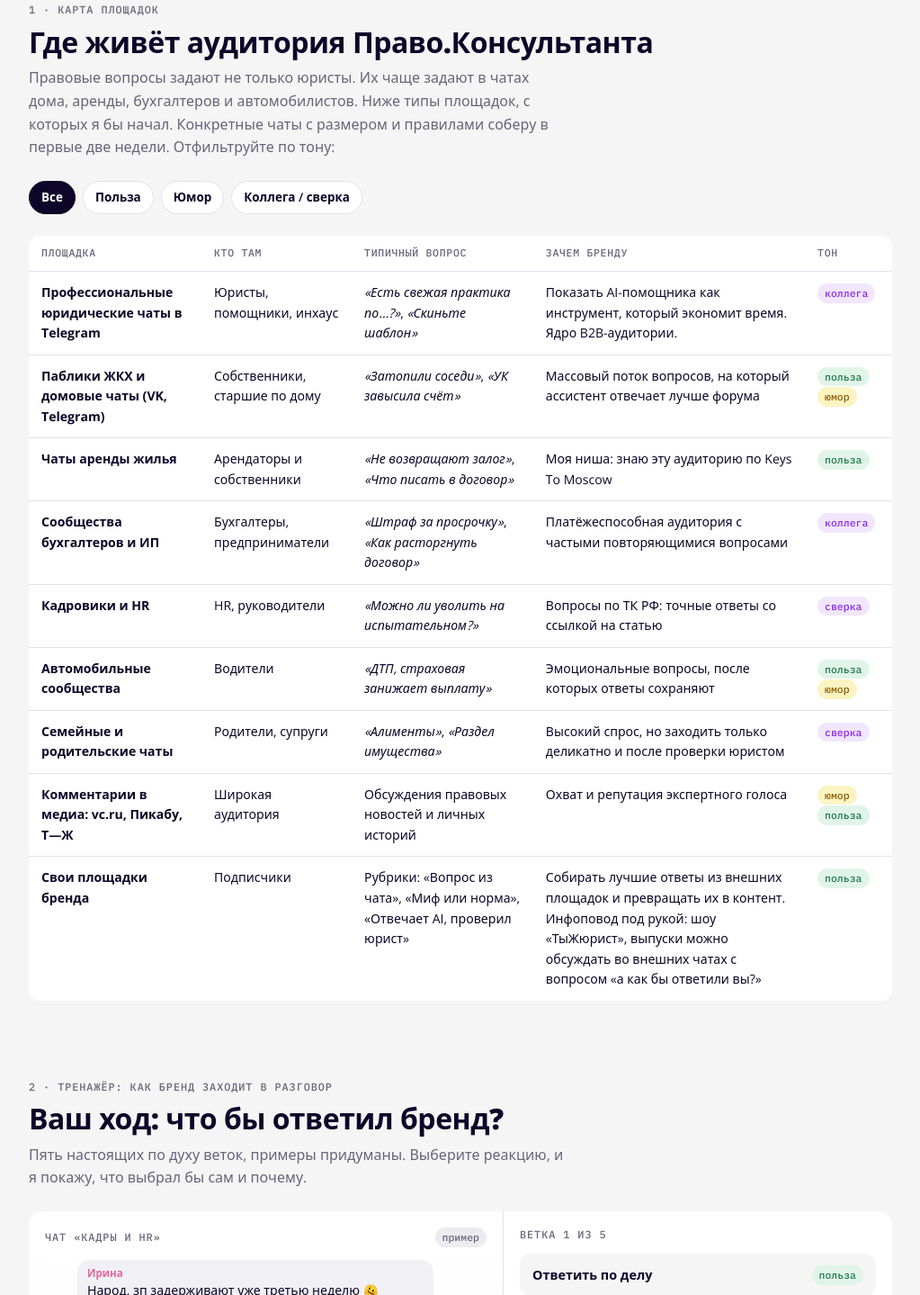
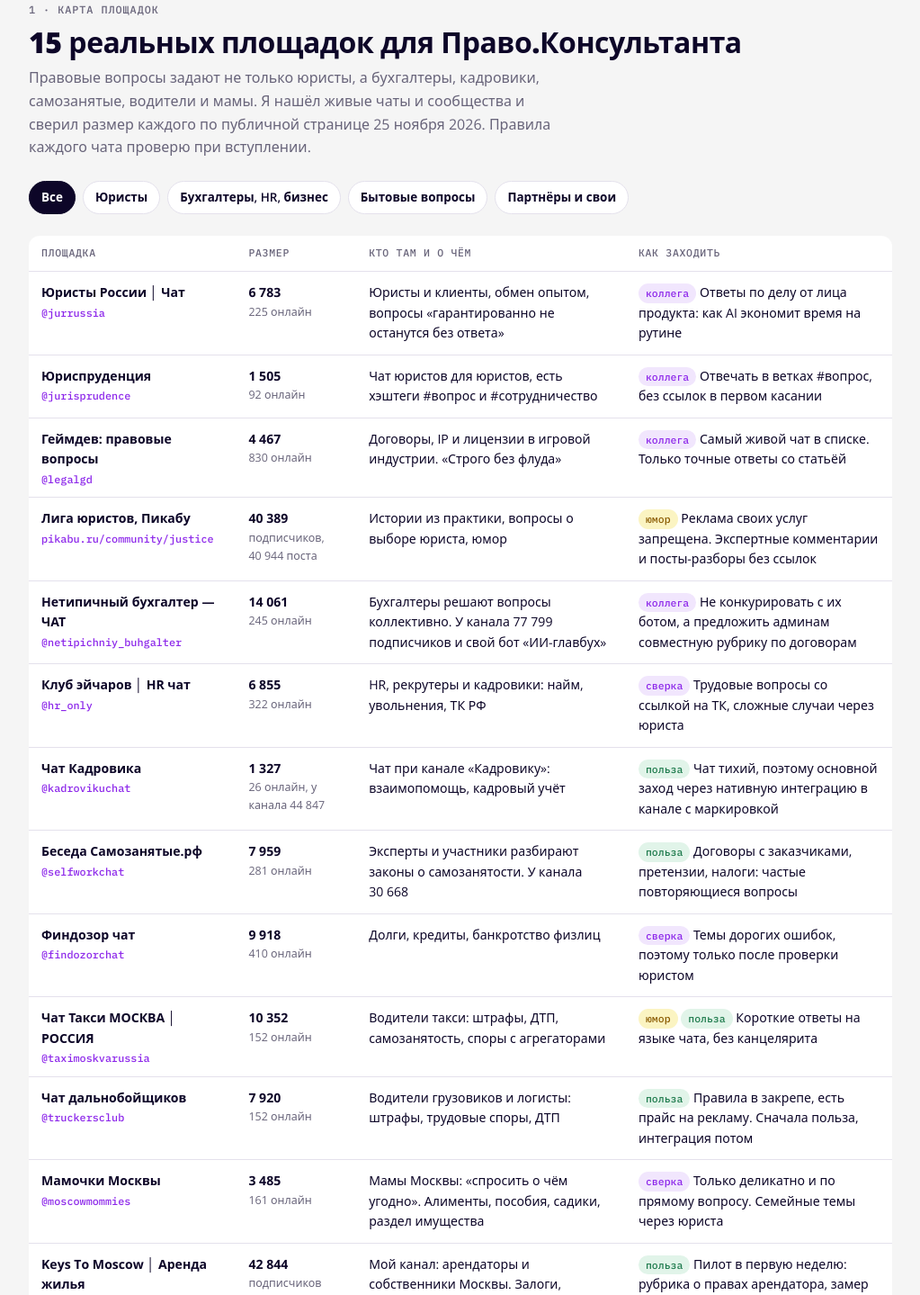
Before and after one commit to artyom-nekrasov/artyom-nekrasov.github.io, a plain HTML site: page index.html in a window 1280 px wide. Shown: the part 1762-3201 px from the top of the page at 90% size, without its empty margins (128-1151 px from the left). Drawn offline with nearby package versions, Linux system fonts and the light colour scheme.

Commit message:
Update index.html

```diff
--- a/index.html
+++ b/index.html
@@ -99,7 +99,11 @@ tbody tr{transition:background .2s,opacity .3s}
 tbody tr:hover{background:#FAF6FF}
 tbody tr.dim{opacity:.25}
 tr:last-child td{border-bottom:0}
-td:first-child{font-weight:700;width:20%}
+td:first-child{font-weight:700;width:24%}
+td .h{display:block;font:500 .74rem/1.3 var(--f-mono);color:var(--accent);text-decoration:none;margin-top:3px;word-break:break-all}
+td .h:hover{text-decoration:underline}
+td.num{font-weight:700;font-variant-numeric:tabular-nums;white-space:nowrap}
+td.num span{display:block;font-weight:400;font-size:.78rem;color:var(--muted);white-space:normal}
 td q{font-style:italic;quotes:"«" "»"}
 .trainer{background:var(--card);border-radius:16px;display:grid;grid-template-columns:1.1fr .9fr;overflow:hidden;min-height:470px}
 .trainer>*{min-width:0}
@@ -246,31 +250,39 @@ footer .copy small{color:var(--lime)}
 <section aria-labelledby="map-h">
   <div class="head">
     <div class="label">1 · Карта площадок</div>
-    <h2 id="map-h">Где живёт аудитория Право.Консультанта</h2>
-    <p class="muted">Правовые вопросы задают не только юристы. Их чаще задают в чатах дома, аренды, бухгалтеров и автомобилистов. Ниже типы площадок, с которых я бы начал. Конкретные чаты с размером и правилами соберу в первые две недели. Отфильтруйте по тону:</p>
+    <h2 id="map-h">15 реальных площадок для Право.Консультанта</h2>
+    <p class="muted">Правовые вопросы задают не только юристы, а бухгалтеры, кадровики, самозанятые, водители и мамы. Я нашёл живые чаты и сообщества и сверил размер каждого по публичной странице 25 ноября 2026. Правила каждого чата проверю при вступлении.</p>
   </div>
-  <div class="filters" role="group" aria-label="Фильтр по тону">
+  <div class="filters" role="group" aria-label="Фильтр по аудитории">
     <button type="button" data-f="all" aria-pressed="true">Все</button>
-    <button type="button" data-f="ok" aria-pressed="false">Польза</button>
-    <button type="button" data-f="fun" aria-pressed="false">Юмор</button>
-    <button type="button" data-f="law" aria-pressed="false">Коллега / сверка</button>
+    <button type="button" data-f="law" aria-pressed="false">Юристы</button>
+    <button type="button" data-f="biz" aria-pressed="false">Бухгалтеры, HR, бизнес</button>
+    <button type="button" data-f="life" aria-pressed="false">Бытовые вопросы</button>
+    <button type="button" data-f="own" aria-pressed="false">Партнёры и свои</button>
   </div>
   <div class="tbl">
     <table>
-      <thead><tr><th>Площадка</th><th>Кто там</th><th>Типичный вопрос</th><th>Зачем бренду</th><th>Тон</th></tr></thead>
+      <thead><tr><th>Площадка</th><th>Размер</th><th>Кто там и о чём</th><th>Как заходить</th></tr></thead>
       <tbody id="map">
-        <tr data-t="law"><td>Профессиональные юридические чаты в Telegram</td><td>Юристы, помощники, инхаус</td><td><q>Есть свежая практика по…?</q>, <q>Скиньте шаблон</q></td><td>Показать AI-помощника как инструмент, который экономит время. Ядро B2B-аудитории.</td><td><span class="chip c-law">коллега</span></td></tr>
-        <tr data-t="ok fun"><td>Паблики ЖКХ и домовые чаты (VK, Telegram)</td><td>Собственники, старшие по дому</td><td><q>Затопили соседи</q>, <q>УК завысила счёт</q></td><td>Массовый поток вопросов, на который ассистент отвечает лучше форума</td><td><span class="chip c-ok">польза</span> <span class="chip c-fun">юмор</span></td></tr>
-        <tr data-t="ok"><td>Чаты аренды жилья</td><td>Арендаторы и собственники</td><td><q>Не возвращают залог</q>, <q>Что писать в договор</q></td><td>Моя ниша: знаю эту аудиторию по Keys To Moscow</td><td><span class="chip c-ok">польза</span></td></tr>
-        <tr data-t="law"><td>Сообщества бухгалтеров и ИП</td><td>Бухгалтеры, предприниматели</td><td><q>Штраф за просрочку</q>, <q>Как расторгнуть договор</q></td><td>Платёжеспособная аудитория с частыми повторяющимися вопросами</td><td><span class="chip c-law">коллега</span></td></tr>
-        <tr data-t="law"><td>Кадровики и HR</td><td>HR, руководители</td><td><q>Можно ли уволить на испытательном?</q></td><td>Вопросы по ТК РФ: точные ответы со ссылкой на статью</td><td><span class="chip c-law">сверка</span></td></tr>
-        <tr data-t="ok fun"><td>Автомобильные сообщества</td><td>Водители</td><td><q>ДТП, страховая занижает выплату</q></td><td>Эмоциональные вопросы, после которых ответы сохраняют</td><td><span class="chip c-ok">польза</span> <span class="chip c-fun">юмор</span></td></tr>
-        <tr data-t="law"><td>Семейные и родительские чаты</td><td>Родители, супруги</td><td><q>Алименты</q>, <q>Раздел имущества</q></td><td>Высокий спрос, но заходить только деликатно и после проверки юристом</td><td><span class="chip c-law">сверка</span></td></tr>
-        <tr data-t="fun ok"><td>Комментарии в медиа: vc.ru, Пикабу, Т—Ж</td><td>Широкая аудитория</td><td>Обсуждения правовых новостей и личных историй</td><td>Охват и репутация экспертного голоса</td><td><span class="chip c-fun">юмор</span> <span class="chip c-ok">польза</span></td></tr>
-        <tr data-t="ok"><td>Свои площадки бренда</td><td>Подписчики</td><td>Рубрики: «Вопрос из чата», «Миф или норма», «Отвечает AI, проверил юрист»</td><td>Собирать лучшие ответы из внешних площадок и превращать их в контент. Инфоповод под рукой: шоу «ТыЖюрист», выпуски можно обсуждать во внешних чатах с вопросом «а как бы ответили вы?»</td><td><span class="chip c-ok">польза</span></td></tr>
+        <tr data-t="law"><td>Юристы России │ Чат<a class="h" href="https://t.me/jurrussia" target="_blank" rel="noopener">@jurrussia</a></td><td class="num">6 783<span>225 онлайн</span></td><td>Юристы и клиенты, обмен опытом, вопросы «гарантированно не останутся без ответа»</td><td><span class="chip c-law">коллега</span> Ответы по делу от лица продукта: как AI экономит время на рутине</td></tr>
+        <tr data-t="law"><td>Юриспруденция<a class="h" href="https://t.me/jurisprudence" target="_blank" rel="noopener">@jurisprudence</a></td><td class="num">1 505<span>92 онлайн</span></td><td>Чат юристов для юристов, есть хэштеги #вопрос и #сотрудничество</td><td><span class="chip c-law">коллега</span> Отвечать в ветках #вопрос, без ссылок в первом касании</td></tr>
+        <tr data-t="law"><td>Геймдев: правовые вопросы<a class="h" href="https://t.me/legalgd" target="_blank" rel="noopener">@legalgd</a></td><td class="num">4 467<span>830 онлайн</span></td><td>Договоры, IP и лицензии в игровой индустрии. «Строго без флуда»</td><td><span class="chip c-law">коллега</span> Самый живой чат в списке. Только точные ответы со статьёй</td></tr>
+        <tr data-t="law life"><td>Лига юристов, Пикабу<a class="h" href="https://pikabu.ru/community/justice" target="_blank" rel="noopener">pikabu.ru/community/justice</a></td><td class="num">40 389<span>подписчиков, 40&nbsp;944 поста</span></td><td>Истории из практики, вопросы о выборе юриста, юмор</td><td><span class="chip c-fun">юмор</span> Реклама своих услуг запрещена. Экспертные комментарии и посты-разборы без ссылок</td></tr>
+        <tr data-t="biz"><td>Нетипичный бухгалтер — ЧАТ<a class="h" href="https://t.me/netipichniy_buhgalter" target="_blank" rel="noopener">@netipichniy_buhgalter</a></td><td class="num">14 061<span>245 онлайн</span></td><td>Бухгалтеры решают вопросы коллективно. У канала 77&nbsp;799 подписчиков и свой бот «ИИ-главбух»</td><td><span class="chip c-law">коллега</span> Не конкурировать с их ботом, а предложить админам совместную рубрику по договорам</td></tr>
+        <tr data-t="biz"><td>Клуб эйчаров │ HR чат<a class="h" href="https://t.me/hr_only" target="_blank" rel="noopener">@hr_only</a></td><td class="num">6 855<span>322 онлайн</span></td><td>HR, рекрутеры и кадровики: найм, увольнения, ТК РФ</td><td><span class="chip c-law">сверка</span> Трудовые вопросы со ссылкой на ТК, сложные случаи через юриста</td></tr>
+        <tr data-t="biz"><td>Чат Кадровика<a class="h" href="https://t.me/kadrovikuchat" target="_blank" rel="noopener">@kadrovikuchat</a></td><td class="num">1 327<span>26 онлайн, у канала 44&nbsp;847</span></td><td>Чат при канале «Кадровику»: взаимопомощь, кадровый учёт</td><td><span class="chip c-ok">польза</span> Чат тихий, поэтому основной заход через нативную интеграцию в канале с маркировкой</td></tr>
+        <tr data-t="biz"><td>Беседа Самозанятые.рф<a class="h" href="https://t.me/selfworkchat" target="_blank" rel="noopener">@selfworkchat</a></td><td class="num">7 959<span>281 онлайн</span></td><td>Эксперты и участники разбирают законы о самозанятости. У канала 30&nbsp;668</td><td><span class="chip c-ok">польза</span> Договоры с заказчиками, претензии, налоги: частые повторяющиеся вопросы</td></tr>
+        <tr data-t="biz life"><td>Финдозор чат<a class="h" href="https://t.me/findozorchat" target="_blank" rel="noopener">@findozorchat</a></td><td class="num">9 918<span>410 онлайн</span></td><td>Долги, кредиты, банкротство физлиц</td><td><span class="chip c-law">сверка</span> Темы дорогих ошибок, поэтому только после проверки юристом</td></tr>
+        <tr data-t="life"><td>Чат Такси МОСКВА │ РОССИЯ<a class="h" href="https://t.me/taximoskvarussia" target="_blank" rel="noopener">@taximoskvarussia</a></td><td class="num">10 352<span>152 онлайн</span></td><td>Водители такси: штрафы, ДТП, самозанятость, споры с агрегаторами</td><td><span class="chip c-fun">юмор</span> <span class="chip c-ok">польза</span> Короткие ответы на языке чата, без канцелярита</td></tr>
+        <tr data-t="life"><td>Чат дальнобойщиков<a class="h" href="https://t.me/truckersclub" target="_blank" rel="noopener">@truckersclub</a></td><td class="num">7 920<span>152 онлайн</span></td><td>Водители грузовиков и логисты: штрафы, трудовые споры, ДТП</td><td><span class="chip c-ok">польза</span> Правила в закрепе, есть прайс на рекламу. Сначала польза, интеграция потом</td></tr>
+        <tr data-t="life"><td>Мамочки Москвы<a class="h" href="https://t.me/moscowmommies" target="_blank" rel="noopener">@moscowmommies</a></td><td class="num">3 485<span>161 онлайн</span></td><td>Мамы Москвы: «спросить о чём угодно». Алименты, пособия, садики, раздел имущества</td><td><span class="chip c-law">сверка</span> Только деликатно и по прямому вопросу. Семейные темы через юриста</td></tr>
+        <tr data-t="own life"><td>Keys To Moscow │ Аренда жилья<a class="h" href="https://t.me/keystomoscow" target="_blank" rel="noopener">@keystomoscow</a></td><td class="num">42 844<span>подписчиков</span></td><td>Мой канал: арендаторы и собственники Москвы. Залоги, договоры, споры при выезде</td><td><span class="chip c-ok">польза</span> Пилот в первую неделю: рубрика о правах арендатора, замер переходов по UTM</td></tr>
+        <tr data-t="own life"><td>Аренда квартиры Москва<a class="h" href="https://t.me/arendamsc" target="_blank" rel="noopener">@arendamsc</a></td><td class="num">16 484<span>подписчиков</span></td><td>Объявления без агентов, «строгая модерация»</td><td><span class="chip c-ok">польза</span> Партнёрская рубрика «что проверить в договоре» рядом с объявлениями</td></tr>
+        <tr data-t="own life"><td>ЖКХ, блог юриста<a class="h" href="https://t.me/gkhvsem" target="_blank" rel="noopener">@gkhvsem</a></td><td class="num">40 183<span>подписчиков</span></td><td>Право в ЖКХ: практика судов, новости для собственников, УК и ТСЖ</td><td><span class="chip c-law">коллега</span> Коллаборация с автором-юристом вместо холодного захода в домовые чаты</td></tr>
       </tbody>
     </table>
   </div>
+  <p class="muted" style="font-size:.85rem">Размеры сверены по публичным страницам t.me и Пикабу 25.11.2026, онлайн меняется в течение дня. Интеграции в каналах — с маркировкой через ОРД: эту часть я и так веду сам.</p>
 </section>
 
 <section aria-labelledby="tr-h" id="trainer">
@@ -395,7 +407,7 @@ footer .copy small{color:var(--lime)}
       <div class="label">Дни 1–30</div>
       <h3>Разведка и правила</h3>
       <ul>
-        <li>Карта из 30–50 реальных площадок: размер, правила, тон</li>
+        <li>Расширить карту с 15 до 50 площадок, изучить правила каждой</li>
         <li>Регламент тона и согласования с юристами</li>
         <li>Ручной мониторинг 15–20 площадок, первые ответы</li>
         <li>UTM-схема и критерий MQL вместе с продуктом</li>
@@ -425,7 +437,7 @@ footer .copy small{color:var(--lime)}
 
 <footer>
   <h2>Обсудим?</h2>
-  <p>Готов показать полную карту площадок с реальными чатами и пройти тестовое задание.</p>
+  <p>Готов расширить карту до 50 площадок, запустить пилот на своём канале и пройти тестовое задание.</p>
   <div class="row">
     <button class="copy" data-copy="@artyom_nekrasov" type="button">tg: @artyom_nekrasov <small>копировать</small></button>
     <button class="copy" data-copy="artem.nekras@mail.ru" type="button">artem.nekras@mail.ru <small>копировать</small></button>
```
